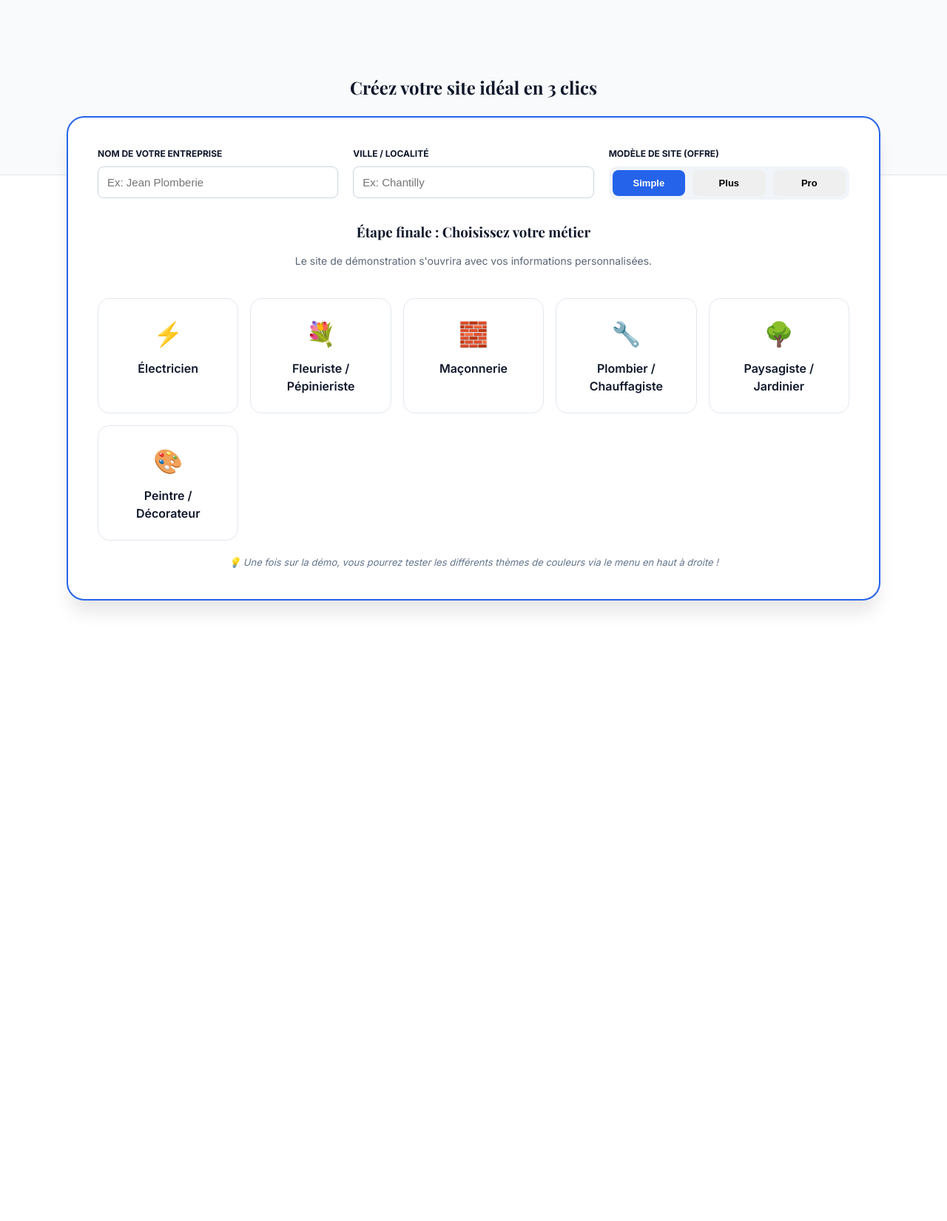
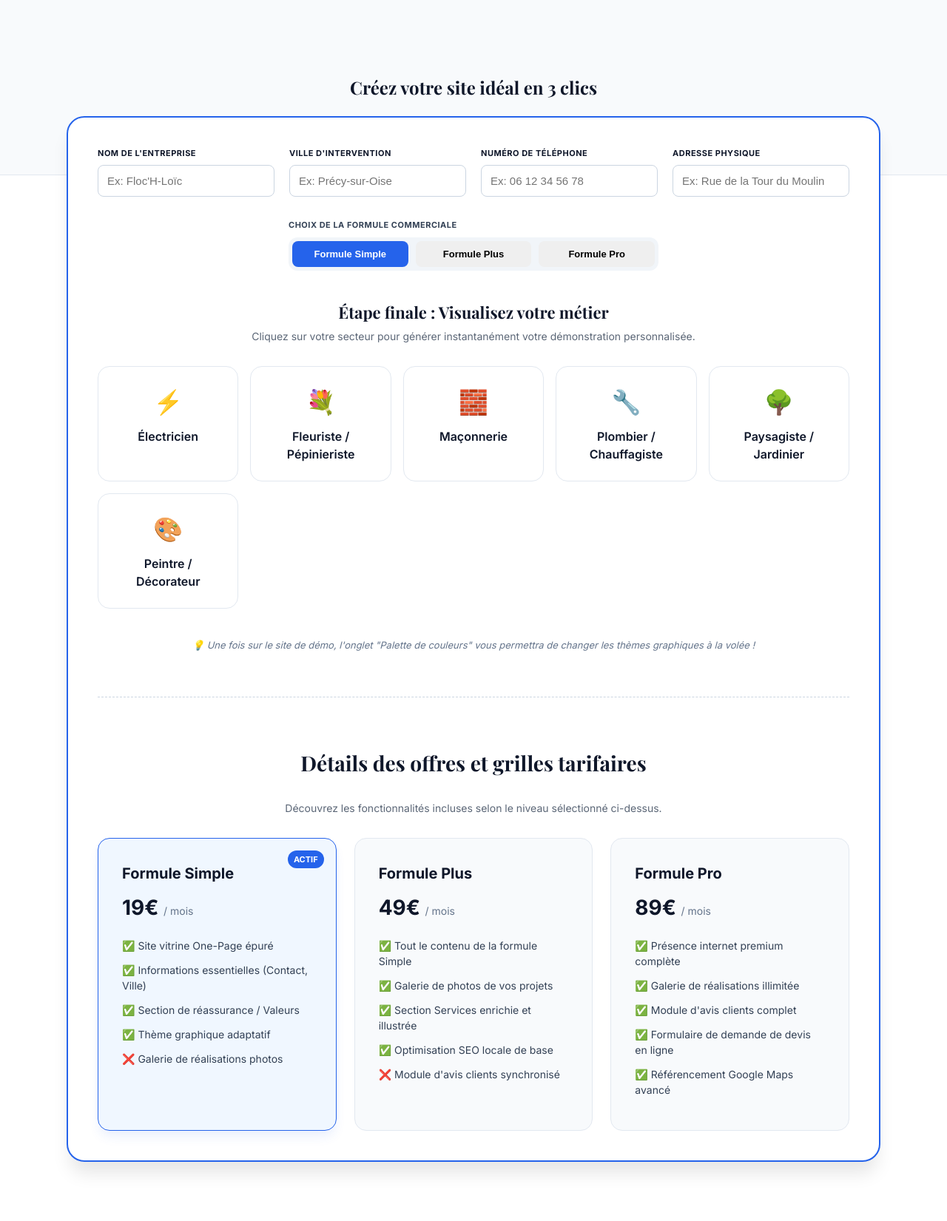
Before and after one commit to luciecreations60/site-demo, a Jekyll site: the page built from index.html, in a window 1280 px wide. Shown: the whole page at 74% size. Built offline with Jekyll 4.4.1, drawn with Linux system fonts in a browser that asks for light colours; before the commit the page ends 900 px from its top, so only the background shows below that.

Commit message:
Update presentation.html

```diff
--- a/_layouts/presentation.html
+++ b/_layouts/presentation.html
@@ -20,9 +20,9 @@
 
     /* Formulaire de personnalisation */
     .form-config { background: white; border: 2px solid var(--accent); padding: 40px; border-radius: 24px; box-shadow: 0 20px 25px -5px rgba(0,0,0,0.1); margin-top: -80px; position: relative; z-index: 10; }
-    .form-grid { display: grid; grid-template-columns: repeat(auto-fit, minmax(200px, 1fr)); gap: 20px; margin-bottom: 30px; }
+    .form-grid { display: grid; grid-template-columns: repeat(auto-fit, minmax(220px, 1fr)); gap: 20px; margin-bottom: 30px; }
     .form-group { display: flex; flex-direction: column; text-align: left; }
-    .form-group label { font-size: 12px; font-weight: 700; text-transform: uppercase; margin-bottom: 8px; color: var(--primary); }
+    .form-group label { font-size: 11px; font-weight: 700; text-transform: uppercase; margin-bottom: 8px; color: var(--primary); letter-spacing: 0.5px; }
     .form-group input, .form-group select { padding: 12px; border: 1px solid #cbd5e1; border-radius: 8px; font-size: 15px; }
 
     /* Sélection Offre */
@@ -31,10 +31,22 @@
     .offre-btn.active { background: var(--accent); color: white; }
 
     /* Grille Métiers */
-    .grid-metiers { display: grid; grid-template-columns: repeat(auto-fit, minmax(180px, 1fr)); gap: 16px; margin-top: 40px; }
+    .grid-metiers { display: grid; grid-template-columns: repeat(auto-fit, minmax(160px, 1fr)); gap: 16px; margin-top: 30px; margin-bottom: 40px; }
     .btn-metier { display: flex; flex-direction: column; align-items: center; gap: 10px; background: white; border: 1px solid #e2e8f0; padding: 24px; border-radius: 16px; text-decoration: none; color: var(--primary); font-weight: 600; transition: 0.2s; }
     .btn-metier:hover { border-color: var(--accent); transform: translateY(-3px); box-shadow: 0 10px 15px -3px rgba(0,0,0,0.1); }
     .metier-icon { font-size: 32px; }
+
+    /* Grille des offres tarifaires */
+    .pricing-title { margin-top: 60px; border-top: 1px dashed #cbd5e1; padding-top: 40px; font-size: 24px; }
+    .grid-offres { display: grid; grid-template-columns: repeat(auto-fit, minmax(280px, 1fr)); gap: 24px; margin-top: 30px; }
+    .card-offre { background: #f8fafc; border: 1px solid #e2e8f0; border-radius: 16px; padding: 32px; text-align: left; transition: 0.2s; position: relative; }
+    .card-offre.active-highlight { border-color: var(--accent); background: #f0f7ff; box-shadow: 0 10px 15px -3px rgba(37,99,235,0.1); }
+    .card-offre h4 { font-size: 20px; margin: 0 0 10px 0; color: var(--primary); }
+    .card-offre .badge-current { position: absolute; top: 16px; right: 16px; background: var(--accent); color: white; font-size: 11px; font-weight: bold; padding: 4px 8px; border-radius: 20px; text-transform: uppercase; }
+    .card-offre .prix { font-size: 28px; font-weight: 700; color: var(--primary); margin-bottom: 20px; }
+    .card-offre .prix span { font-size: 14px; font-weight: 400; color: #64748b; }
+    .card-offre ul { list-style: none; padding: 0; margin: 0; }
+    .card-offre li { font-size: 14px; margin-bottom: 12px; display: flex; align-items: center; gap: 8px; }
 
     .hint { font-size: 13px; color: #64748b; margin-top: 20px; display: block; font-style: italic; }
   </style>
@@ -48,30 +60,40 @@
     </div>
   </section>
 
-  <section class="container">
+  <section class="container" style="margin-bottom: 80px;">
     <div class="form-config">
+
       <div class="form-grid">
         <div class="form-group">
-          <label>Nom de votre entreprise</label>
-          <input type="text" id="cust-nom" placeholder="Ex: Jean Plomberie" oninput="updateLinks()">
+          <label>Nom de l'entreprise</label>
+          <input type="text" id="cust-nom" placeholder="Ex: Floc'H-Loïc" oninput="updateLinks()">
         </div>
         <div class="form-group">
-          <label>Ville / Localité</label>
-          <input type="text" id="cust-ville" placeholder="Ex: Chantilly" oninput="updateLinks()">
+          <label>Ville d'intervention</label>
+          <input type="text" id="cust-ville" placeholder="Ex: Précy-sur-Oise" oninput="updateLinks()">
         </div>
         <div class="form-group">
-          <label>Modèle de site (Offre)</label>
-          <div class="offre-selector">
-            <button class="offre-btn active" onclick="setOffre('simple', this)">Simple</button>
-            <button class="offre-btn" onclick="setOffre('plus', this)">Plus</button>
-            <button class="offre-btn" onclick="setOffre('pro', this)">Pro</button>
-          </div>
+          <label>Numéro de Téléphone</label>
+          <input type="text" id="cust-tel" placeholder="Ex: 06 12 34 56 78" oninput="updateLinks()">
+        </div>
+        <div class="form-group">
+          <label>Adresse physique</label>
+          <input type="text" id="cust-adresse" placeholder="Ex: Rue de la Tour du Moulin" oninput="updateLinks()">
+        </div>
+      </div>
+
+      <div style="max-width: 500px; margin: 0 auto 40px auto;">
+        <label style="font-size: 11px; font-weight: 700; text-transform: uppercase; margin-bottom: 8px; display: block; letter-spacing: 0.5px;">Choix de la formule commerciale</label>
+        <div class="offre-selector">
+          <button class="offre-btn active" id="btn-opt-simple" onclick="setOffre('simple')">Formule Simple</button>
+          <button class="offre-btn" id="btn-opt-plus" onclick="setOffre('plus')">Formule Plus</button>
+          <button class="offre-btn" id="btn-opt-pro" onclick="setOffre('pro')">Formule Pro</button>
         </div>
       </div>
 
       <div class="text-center">
-        <h3 style="margin-bottom: 10px;">Étape finale : Choisissez votre métier</h3>
-        <p style="font-size: 14px; opacity: 0.8;">Le site de démonstration s'ouvrira avec vos informations personnalisées.</p>
+        <h3 style="margin-bottom: 5px; font-size: 22px;">Étape finale : Visualisez votre métier</h3>
+        <p style="font-size: 14px; opacity: 0.8; margin: 0;">Cliquez sur votre secteur pour générer instantanément votre démonstration personnalisée.</p>
 
         <div class="grid-metiers">
           {% for m in site.data.demos.metiers %}
@@ -81,33 +103,97 @@
             </a>
           {% endfor %}
         </div>
+        <span class="hint">💡 Une fois sur le site de démo, l'onglet "Palette de couleurs" vous permettra de changer les thèmes graphiques à la volée !</span>
+      </div>
 
-        <span class="hint">💡 Une fois sur la démo, vous pourrez tester les différents thèmes de couleurs via le menu en haut à droite !</span>
+      <div class="pricing-title text-center">
+        <h3>Détails des offres et grilles tarifaires</h3>
+        <p style="font-size: 14px; opacity: 0.8;">Découvrez les fonctionnalités incluses selon le niveau sélectionné ci-dessus.</p>
       </div>
+
+      <div class="grid-offres">
+        <div class="card-offre active-highlight" id="card-simple">
+          <div class="badge-current" id="badge-simple">Actif</div>
+          <h4>Formule Simple</h4>
+          <div class="prix">19€ <span>/ mois</span></div>
+          <ul>
+            <li>✅ Site vitrine One-Page épuré</li>
+            <li>✅ Informations essentielles (Contact, Ville)</li>
+            <li>✅ Section de réassurance / Valeurs</li>
+            <li>✅ Thème graphique adaptatif</li>
+            <li>❌ Galerie de réalisations photos</li>
+          </ul>
+        </div>
+
+        <div class="card-offre" id="card-plus">
+          <div class="badge-current" id="badge-plus" style="display:none;">Actif</div>
+          <h4>Formule Plus</h4>
+          <div class="prix">49€ <span>/ mois</span></div>
+          <ul>
+            <li>✅ Tout le contenu de la formule Simple</li>
+            <li>✅ Galerie de photos de vos projets</li>
+            <li>✅ Section Services enrichie et illustrée</li>
+            <li>✅ Optimisation SEO locale de base</li>
+            <li>❌ Module d'avis clients synchronisé</li>
+          </ul>
+        </div>
+
+        <div class="card-offre" id="card-pro">
+          <div class="badge-current" id="badge-pro" style="display:none;">Actif</div>
+          <h4>Formule Pro</h4>
+          <div class="prix">89€ <span>/ mois</span></div>
+          <ul>
+            <li>✅ Présence internet premium complète</li>
+            <li>✅ Galerie de réalisations illimitée</li>
+            <li>✅ Module d'avis clients complet</li>
+            <li>✅ Formulaire de demande de devis en ligne</li>
+            <li>✅ Référencement Google Maps avancé</li>
+          </ul>
+        </div>
+      </div>
+
     </div>
   </section>
 
   <script>
     let currentOffre = 'simple';
 
-    function setOffre(id, btn) {
+    function setOffre(id) {
       currentOffre = id;
-      document.querySelectorAll('.offre-btn').forEach(b => b.classList.remove('active'));
-      btn.classList.add('active');
+
+      // Mise à jour des boutons du sélecteur
+      document.getElementById('btn-opt-simple').classList.remove('active');
+      document.getElementById('btn-opt-plus').classList.remove('active');
+      document.getElementById('btn-opt-pro').classList.remove('active');
+      document.getElementById('btn-opt-' + id).classList.add('active');
+
+      // Mise à jour visuelle des encadrés de tarifs en dessous
+      document.getElementById('card-simple').classList.remove('active-highlight');
+      document.getElementById('card-plus').classList.remove('active-highlight');
+      document.getElementById('card-pro').classList.remove('active-highlight');
+      document.getElementById('badge-simple').style.display = 'none';
+      document.getElementById('badge-plus').style.display = 'none';
+      document.getElementById('badge-pro').style.display = 'none';
+
+      document.getElementById('card-' + id).classList.add('active-highlight');
+      document.getElementById('badge-' + id).style.display = 'block';
+
       updateLinks();
     }
 
     function updateLinks() {
       const nom = encodeURIComponent(document.getElementById('cust-nom').value || '');
       const ville = encodeURIComponent(document.getElementById('cust-ville').value || '');
+      const tel = encodeURIComponent(document.getElementById('cust-tel').value || '');
+      const adresse = encodeURIComponent(document.getElementById('cust-adresse').value || '');
 
       document.querySelectorAll('.demo-link').forEach(link => {
         const baseUrl = link.href.split('?')[0];
-        link.href = `${baseUrl}?offre=${currentOffre}&nom=${nom}&ville=${ville}`;
+        link.href = `${baseUrl}?offre=${currentOffre}&nom=${nom}&ville=${ville}&tel=${tel}&adresse=${adresse}`;
       });
     }
 
-    // Initialisation
+    // Initialisation au chargement
     updateLinks();
   </script>
 </body>
```
